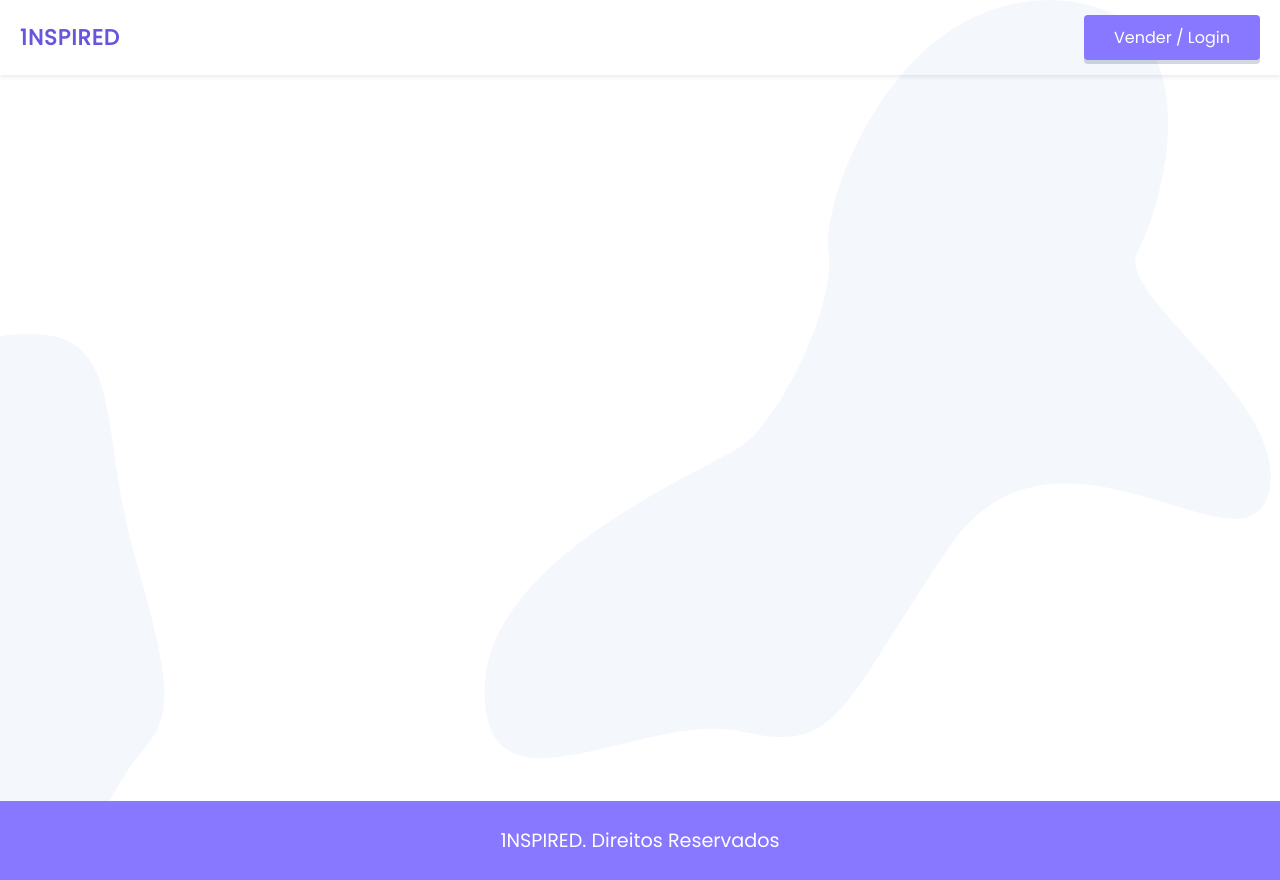
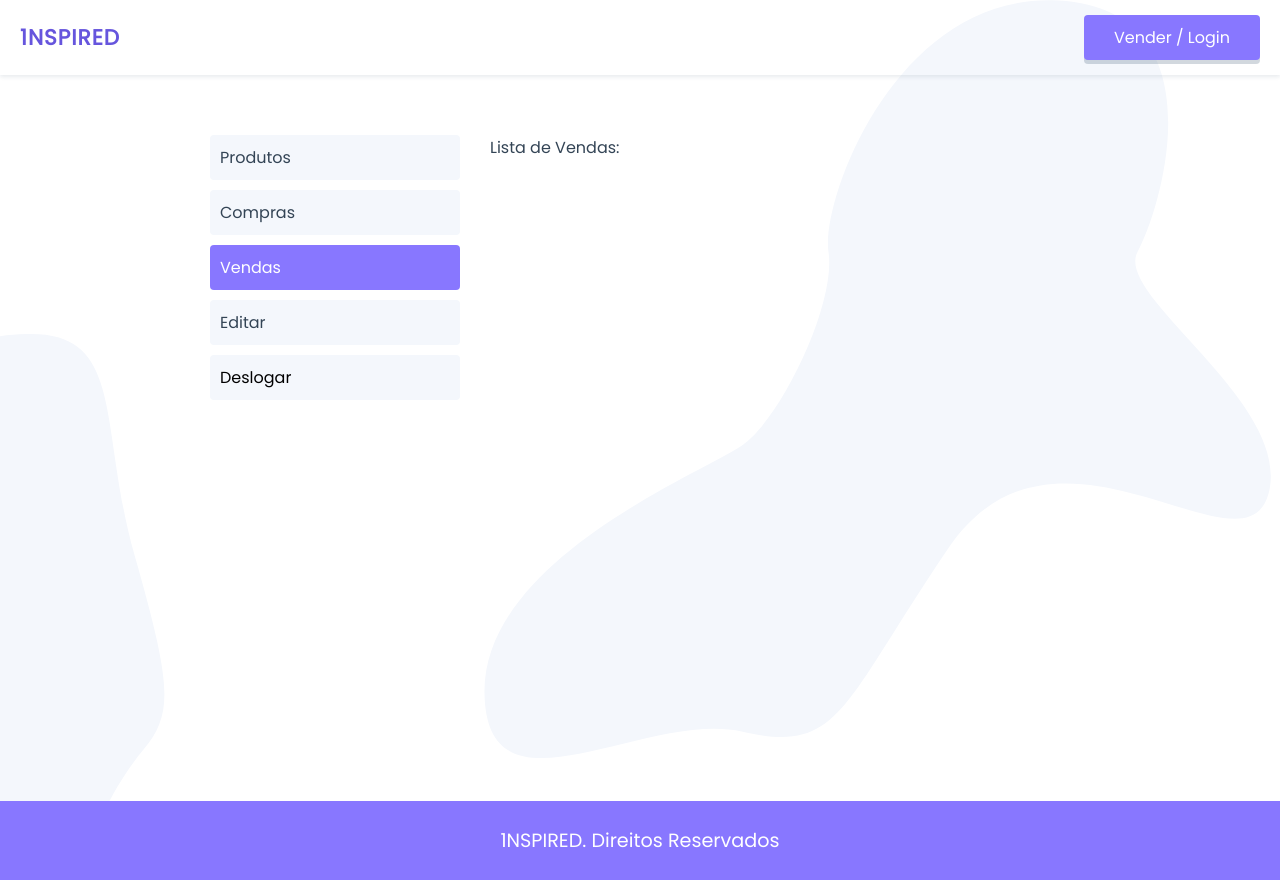
Before and after one commit to Raphaeljsx/Inspired, a Vue app in the folder frontend/: page /usuario/vendas in a window 1280 px wide. Built offline with nearby package versions, Linux system fonts and the light colour scheme.

Commit message:
wip
Desenvolvimento em processo

```diff
--- a/frontend/src/components/ListProducts.vue
+++ b/frontend/src/components/ListProducts.vue
@@ -39,7 +39,7 @@ onMounted(() => {
     <transition mode="out-in">
       <div v-if="products && products.length" class="products" key="products">
         <div class="product" v-for="(product, index) in products" :key="index">
-          <router-link :to="{ name: 'product', params: { id: product.id } }">
+          <router-link :to="{ name: 'produto', params: { id: product.id } }">
             <img v-if="product.fotos" :src="product.fotos[0].src" :alt="product.fotos[0].titulo" />
             <p class="prize">{{ $filters.currencyBRL(product.preco) }}</p>
             <h2 class="title">{{ product.nome }}</h2>
--- /dev/null
+++ b/frontend/src/components/ProdutoAdicionar.vue
@@ -0,0 +1,9 @@
+<script setup></script>
+
+<template>
+  <div>
+    <p>Produto Adicionar</p>
+  </div>
+</template>
+
+<style scoped></style>
--- /dev/null
+++ b/frontend/src/components/ProdutoItem.vue
@@ -0,0 +1,37 @@
+<script setup>
+const props = defineProps(['produto'])
+</script>
+
+<template>
+  <div class="produto" v-if="produto">
+    <router-link class="produto-img" :to="{ name: 'produto', params: { id: produto.id } }">
+      <img v-if="produto.fotos" :src="produto.fotos[0].src" :alt="produto.fotos[0].titulo" />
+      <p>Ver Mais</p>
+    </router-link>
+    <div class="info">
+      <p class="preco">{{ $filters.currencyBRL(produto.preco) }}</p>
+      <h2 class="titulo">{{ produto.nome }}</h2>
+      <slot></slot>
+    </div>
+  </div>
+</template>
+
+<style scoped>
+.produto {
+  display: grid;
+  grid-template-columns: minmax(100px, 200px) 1fr;
+  gap: 20px;
+  margin-bottom: 40px;
+  position: relative;
+}
+
+.info {
+  align-self: flex-end;
+}
+
+.produto-img {
+  border-radius: 4px;
+  overflow: hidden;
+  height: 100px;
+}
+</style>
--- a/frontend/src/router/index.js
+++ b/frontend/src/router/index.js
@@ -2,7 +2,11 @@ import { createRouter, createWebHistory } from 'vue-router'
 import HomeView from '../views/HomeView.vue'
 import Produto from '../views/ProdutoView.vue'
 import Login from '../views/LoginView.vue'
-import usuario from "../views/usuario/UsuarioView.vue"
+import Usuario from "../views/usuario/UsuarioView.vue"
+import UsuarioProdutos from "@/views/usuario/UsuarioProdutosView.vue"
+import UsuarioEditar from "@/views/usuario/UsuarioEditar.vue"
+import UsuarioVendas from "@/views/usuario/UsuarioVendas.vue"
+import UsuarioCompras from "@/views/usuario/UsuarioCompras.vue"
 
 const router = createRouter({
   history: createWebHistory(import.meta.env.BASE_URL),
@@ -13,8 +17,8 @@ const router = createRouter({
       component: HomeView
     },
     {
-      path:'/product/:id',
-      name:'product',
+      path:'/produto/:id',
+      name:'produto',
       component: Produto,
       props: true
     },
@@ -25,8 +29,29 @@ const router = createRouter({
     },
      {
       path:'/usuario',
-      name: 'usuario',
-      component: usuario
+      component: Usuario,
+      children: [
+        {
+          path: '',
+          name: 'usuario',
+          component: UsuarioProdutos
+        },
+        {
+          path: 'compras',
+          name: 'compras',
+          component: UsuarioCompras
+        },
+        {
+          path: 'vendas',
+          name: 'vendas',
+          component: UsuarioVendas
+        },
+        {
+          path: 'editar',
+          name: 'usuario-editar',
+          component: UsuarioEditar
+        },
+      ]
     }
   ],
   scrollBehavior(){
--- a/frontend/src/stores/auth.js
+++ b/frontend/src/stores/auth.js
@@ -18,7 +18,8 @@ export const useAuthStore = defineStore('auth', {
           bairro :'',
           cidade:'',
           estado:''
-        }
+        },
+        usuario_produtos: null
       }
     },
   //actions --> Métodos
@@ -28,6 +29,21 @@ export const useAuthStore = defineStore('auth', {
     },
      updateUsuario(payload){
       this.usuario = Object.assign(this.usuario, payload)
+    },
+
+    update_Usuario_Produtos(payload){
+      this.usuario_produtos = payload
+    },
+
+    add_usuario_produtos(payload){
+      this.usuario_produtos.unshift(payload)
+    },
+
+    getUsuario_produtos(payload){
+      api.get(`/produto?usuario_id=${payload}`)
+        .then(response =>{
+          this.update_Usuario_Produtos(response.data)
+        })
     },
     getUsuario(payload){
       try {
@@ -46,6 +62,27 @@ export const useAuthStore = defineStore('auth', {
         return api.post('/usuario', paylod)
       } catch (error) {
         console.error('Erro ao criar usuário' + error);
+      }
+    },
+
+     deslogarUsuario(){
+      try {
+        this.updateUsuario({
+         id:'',
+          nome:'',
+          email:'',
+          senha:'',
+          cep:'',
+          rua:'',
+          numero:'',
+          bairro :'',
+          cidade:'',
+          estado:''
+      })
+
+      this.updateLogin(false)
+      } catch (error) {
+        console.error("Erro ao tentar deslogar: " + error)
       }
     },
 
--- /dev/null
+++ b/frontend/src/views/usuario/UsuarioCompras.vue
@@ -0,0 +1,9 @@
+<script setup></script>
+
+<template>
+  <div>
+    <p>Lista de Compras:</p>
+  </div>
+</template>
+
+<style scoped></style>
--- /dev/null
+++ b/frontend/src/views/usuario/UsuarioEditar.vue
@@ -0,0 +1,9 @@
+<script setup></script>
+
+<template>
+  <div>
+    <p>Editar:</p>
+  </div>
+</template>
+
+<style scoped></style>
--- /dev/null
+++ b/frontend/src/views/usuario/UsuarioProdutosView.vue
@@ -0,0 +1,42 @@
+<script setup>
+import { onMounted, watch } from 'vue'
+import ProdutoAdicionar from '../../components/ProdutoAdicionar.vue'
+import ProdutoItem from '../../components/ProdutoItem.vue'
+import { useAuthStore } from '../../stores/auth'
+
+const store = useAuthStore()
+
+watch(
+  () => store.login,
+  () => {
+    store.getUsuario_produtos(store.usuario.email)
+  }
+)
+
+onMounted(() => {
+  if (store.login) {
+    store.getUsuario_produtos(store.usuario.email)
+  }
+})
+</script>
+
+<template>
+  <section>
+    <h2>Adicionar Produtos</h2>
+    <ProdutoAdicionar />
+    <h2>Seus Produtos</h2>
+    <TransitionGroup v-if="store.usuario_produtos" name="list" tag="ul">
+      <li v-for="(produto, index) in store.usuario_produtos" :key="index">
+        <ProdutoItem :produto="produto">
+          <p>{{ produto.descricao }}</p>
+        </ProdutoItem>
+      </li>
+    </TransitionGroup>
+  </section>
+</template>
+
+<style scoped>
+h2 {
+  margin-bottom: 20px;
+}
+</style>
--- /dev/null
+++ b/frontend/src/views/usuario/UsuarioVendas.vue
@@ -0,0 +1,9 @@
+<script setup></script>
+
+<template>
+  <div>
+    <p>Lista de Vendas:</p>
+  </div>
+</template>
+
+<style scoped></style>
--- a/frontend/src/views/usuario/UsuarioView.vue
+++ b/frontend/src/views/usuario/UsuarioView.vue
@@ -1,12 +1,102 @@
 <script setup>
+import { useRouter } from 'vue-router'
 import { useAuthStore } from '../../stores/auth.js'
 const store = useAuthStore()
+const router = useRouter()
+
+function deslogar() {
+  store.deslogarUsuario()
+  router.push('/login')
+}
 </script>
 
 <template>
-  <div>
-    <p>Página do Usuário: {{ store.usuario }}</p>
-  </div>
+  <section class="usuario">
+    <nav class="sidenav">
+      <ul>
+        <li>
+          <router-link :to="{ name: 'usuario' }"> Produtos </router-link>
+        </li>
+        <li>
+          <router-link :to="{ name: 'compras' }"> Compras </router-link>
+        </li>
+        <li>
+          <router-link :to="{ name: 'vendas' }"> Vendas </router-link>
+        </li>
+        <li>
+          <router-link :to="{ name: 'usuario-editar' }"> Editar </router-link>
+        </li>
+        <li>
+          <button @click="deslogar">Deslogar</button>
+        </li>
+      </ul>
+      <!-- Página do Usuário: {{ store.usuario }} -->
+    </nav>
+    <router-view v-slot="{ Component }">
+      <transition mode="out-in">
+        <component :is="Component" />
+      </transition>
+    </router-view>
+  </section>
 </template>
 
-<style></style>
+<style scoped>
+.usuario {
+  display: grid;
+  grid-template-columns: minmax(140px, 250px) 1fr;
+  max-width: 900px;
+  margin: 40px auto;
+  gap: 30px;
+  padding: 20px;
+}
+
+.sidenav a,
+.sidenav button {
+  padding: 10px;
+  display: block;
+  background: #f4f7fc;
+  margin-bottom: 10px;
+  border-radius: 4px;
+  cursor: pointer;
+}
+
+.sidenav a.router-link-exact-active,
+.sidenav a:hover,
+.sidenav button:hover {
+  background: var(--cor-secundaria);
+  color: #fff;
+}
+
+.sidenav button {
+  border: none;
+  width: 100%;
+  font-size: 1rem;
+  text-align: left;
+  font-family: var(--font);
+}
+
+@media screen and (max-width: 500px) {
+  .usuario {
+    grid-template-columns: 1fr;
+    margin: 0px auto;
+  }
+}
+
+.v-enter-active,
+.fade-leave-active {
+  transition: all 0.5s;
+}
+
+.v-enter-from {
+  transform: translate3d(0, -20px, 0);
+}
+
+.v-leave-to {
+  transform: translate3d(0, 20px, 0);
+}
+
+.v-enter-from,
+.v-leave-to {
+  opacity: 0;
+}
+</style>
```
